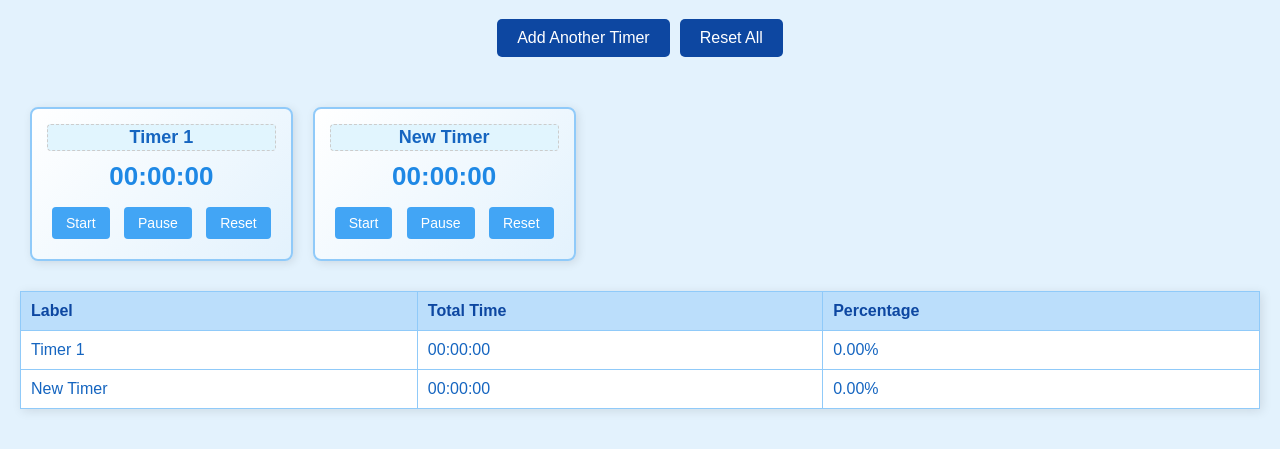
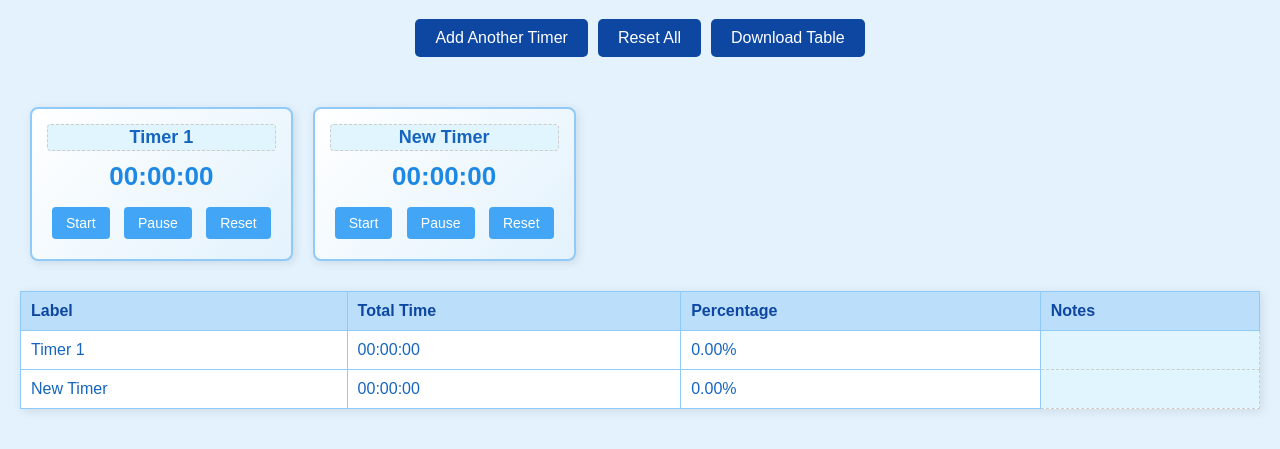
Before and after one commit to JKern100/Timers, a plain HTML site: page index.html in a window 1280 px wide. Both pictures are taken after a click on the button "Add Another Timer". Shown: the part 81-530 px from the top of the page. Drawn offline with Linux system fonts and the light colour scheme.

Commit message:
Update index.html
with download table

```diff
--- a/index.html
+++ b/index.html
@@ -81,6 +81,11 @@
         .summary-table td {
             color: #1565c0;
         }
+        .summary-table td[contenteditable] {
+            border: 1px dashed #ccc;
+            background-color: #e1f5fe;
+            border-radius: 4px;
+        }
         .reset-all-button, .add-timer-button {
             margin-bottom: 20px;
             padding: 10px 20px;
@@ -102,11 +107,12 @@
     <div style="display: flex; gap: 10px; justify-content: center; margin-bottom: 20px;">
         <button class="add-timer-button" onclick="addTimer()">Add Another Timer</button>
         <button class="reset-all-button" onclick="resetAllTimers()">Reset All</button>
+        <button class="reset-all-button" onclick="downloadTableAsCSV()">Download Table</button>
     </div>
     <div class="timer-container" id="timer-container">
         <!-- Start with one default timer -->
         <div class="timer" id="timer-1">
-            <div class="timer-title" contenteditable="true">Timer 1</div>
+            <div class="timer-title" contenteditable="true" oninput="updateTableName('timer-1')">Timer 1</div>
             <div class="timer-display" id="timer-1-display">00:00:00</div>
             <div class="timer-buttons">
                 <button onclick="startTimer('timer-1')">Start</button>
@@ -122,6 +128,7 @@
                 <th>Label</th>
                 <th>Total Time</th>
                 <th>Percentage</th>
+                <th>Notes</th>
             </tr>
         </thead>
         <tbody id="summary-body">
@@ -132,9 +139,11 @@
     <script>
         let timers = { 'timer-1': { startTime: null, elapsed: 0 } };
         const intervals = {};
+        const notes = {}; // Store notes for each timer
 
         function saveTimers() {
             localStorage.setItem('timers', JSON.stringify(timers));
+            localStorage.setItem('notes', JSON.stringify(notes));
         }
 
         function addTimer() {
@@ -145,6 +154,7 @@
             }
             const timerId = `timer-${Object.keys(timers).length + 1}`;
             timers[timerId] = { startTime: null, elapsed: 0 };
+            notes[timerId] = ''; // Initialize empty notes for new timer
             saveTimers();
 
             const timerContainer = document.getElementById('timer-container');
@@ -164,6 +174,13 @@
             `;
 
             timerContainer.appendChild(timerDiv);
+            const timerTitle = timerDiv.querySelector('.timer-title');
+            timerTitle.addEventListener('input', () => {
+                const row = document.querySelector(`#row-${timerId}`);
+                if (row) {
+                    row.querySelector('td:first-child').textContent = timerTitle.textContent.trim();
+                }
+            });
             updateDisplay(timerId);
             updateSummary();
         }
@@ -183,7 +200,6 @@
                     updateSummary();
                 }, 1000);
             }
-            updateDisplay(timerId); // Ensure immediate update
         }
 
         function pauseTimer(timerId) {
@@ -232,38 +248,59 @@
             display.textContent = `${hrs}:${mins}:${secs}`;
         }
 
+        function updateTableName(timerId) {
+            const timerTitle = document.getElementById(timerId)?.querySelector('.timer-title').textContent.trim();
+            const row = document.querySelector(`#row-${timerId}`);
+            if (row) {
+                row.querySelector('td:first-child').textContent = timerTitle;
+            }
+        }
+
         function updateSummary() {
-            const addButton = document.querySelector('.add-timer-button');
-            if (Object.keys(timers).length >= 10) {
-                addButton.disabled = true;
-            } else {
-                addButton.disabled = false;
-            }
             const summaryBody = document.getElementById("summary-body");
-            summaryBody.innerHTML = "";
             const totalSeconds = Object.values(timers).reduce((acc, timer) => acc + timer.elapsed, 0);
 
             Object.keys(timers).forEach(timerId => {
-                const timer = timers[timerId];
-                const labelElement = document.getElementById(timerId)?.querySelector(".timer-title");
-                const label = labelElement ? labelElement.textContent.trim() : "Unnamed Timer";
-                const time = `${String(Math.floor(timer.elapsed / 3600)).padStart(2, '0')}:${String(Math.floor((timer.elapsed % 3600) / 60)).padStart(2, '0')}:${String(timer.elapsed % 60).padStart(2, '0')}`;
-                const percentage = totalSeconds > 0 ? ((timer.elapsed / totalSeconds) * 100).toFixed(2) : "0.00";
+                const label = document.getElementById(timerId)?.querySelector(".timer-title").textContent.trim() || "Unnamed Timer";
+                const time = `${String(Math.floor(timers[timerId].elapsed / 3600)).padStart(2, '0')}:${String(Math.floor((timers[timerId].elapsed % 3600) / 60)).padStart(2, '0')}:${String(timers[timerId].elapsed % 60).padStart(2, '0')}`;
+                const percentage = totalSeconds > 0 ? ((timers[timerId].elapsed / totalSeconds) * 100).toFixed(2) : "0.00";
 
-                const row = `<tr>
-                    <td>${label}</td>
-                    <td>${time}</td>
-                    <td>${percentage}%</td>
-                </tr>`;
-
-                summaryBody.innerHTML += row;
+                                let row = document.querySelector(`#row-${timerId}`);
+                if (!row) {
+                    row = document.createElement('tr');
+                    row.id = `row-${timerId}`;
+                    row.innerHTML = `
+                        <td>${label}</td>
+                        <td class="time-cell">${time}</td>
+                        <td class="percentage-cell">${percentage}%</td>
+                        <td contenteditable="true" oninput="notes['${timerId}'] = this.textContent; saveTimers();">${notes[timerId] || ''}</td>
+                    `;
+                    summaryBody.appendChild(row);
+                } else {
+                    row.querySelector('.time-cell').textContent = time;
+                    row.querySelector('.percentage-cell').textContent = `${percentage}%`;
+                }
             });
         }
 
-        // Initialize with only one timer
+        function downloadTableAsCSV() {
+            const rows = Array.from(document.querySelectorAll(".summary-table tr"));
+            const csvContent = rows.map(row => {
+                const cells = Array.from(row.querySelectorAll("th, td"));
+                return cells.map(cell => cell.textContent.trim()).join(",");
+            }).join("\n");
+
+            const blob = new Blob([csvContent], { type: "text/csv;charset=utf-8;" });
+            const link = document.createElement("a");
+            link.href = URL.createObjectURL(blob);
+            link.download = "table_summary.csv";
+            link.style.display = "none";
+            document.body.appendChild(link);
+            link.click();
+            document.body.removeChild(link);
+        }
+
         window.onload = () => {
-            updateDisplay('timer-1');
-            saveTimers();
             updateSummary();
         };
     </script>
```
